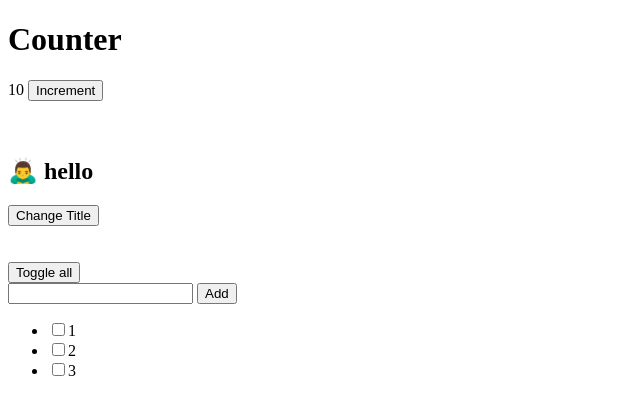
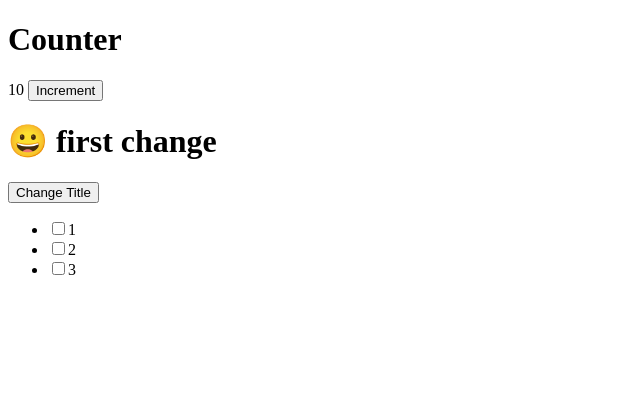
Before and after one commit to canoe726/web-component, a plain HTML site: page web-component-1/index.html in a window 1280 px wide. Both pictures are taken after a click on the button "Change Title". Shown: the whole page, without its empty margins (0-640 px from the left). Drawn offline with Linux system fonts and the light colour scheme.

Commit message:
change render way

```diff
--- a/web-component-1/App.js
+++ b/web-component-1/App.js
@@ -0,0 +1,47 @@
+import './counter.js';
+import './component.js';
+import './toggle.js';
+
+const title = ['😀 first change', '👏👏👏 second change', '🙇‍♂️ hello'];
+
+function changeElement () {
+  const newTitle = title[Math.floor((Math.random() * title.length))];
+  const elem = document.getElementById('mycomp');
+  elem.attributes.title.value = newTitle;
+}
+
+function App () {
+  const app = document.createElement('div');
+
+  const br = document.createElement('br');
+
+  const counter = document.createElement('my-counter');
+  counter.setAttribute('count', 10);
+
+  const component = document.createElement('my-component');
+  component.id = 'mycomp';
+  component.setAttribute('title', 'hello world');
+  const compBtn = document.createElement('button');
+  compBtn.innerText = 'Change Title';
+  compBtn.addEventListener('click', changeElement);
+
+  const myToggle = document.createElement('my-toggle');
+  myToggle.setAttribute('todos', '[1,2,3]');
+
+  app.append(counter);
+  app.append(br);
+  app.append(br);
+
+  app.append(component);
+  app.append(compBtn);
+  app.append(br);
+  app.append(br);
+
+  app.append(myToggle);
+  app.append(br);
+  app.append(br);
+
+  return app;
+}
+
+export default App;
--- a/web-component-1/index.html
+++ b/web-component-1/index.html
@@ -7,51 +7,9 @@
         height: 100%;
       }
     </style>
-    <script>
-      // my-component
-      const title = ['😀 first change', '👏👏👏 second change', '🙇‍♂️ hello'];
-
-      function changeElement () {
-        const newTitle = title[Math.floor((Math.random() * title.length))];
-        const elem = document.getElementById('mycomp');
-        elem.attributes.title.value = newTitle;
-      }
-    </script>
-    <script>
-      // my-toggle
-      function toggleAll() {
-
-      }
-    </script>
   </head>
   <body>
-    <section id="my-counter-wrapper">
-      <my-counter
-        id="counter"
-        count="10"
-      ></my-counter>
-    </section>
-    <br/>
-    <br/>
-    <section id="my-compomnent-wrapper">
-      <my-component
-        id="mycomp"
-        title="hello world"
-      ></my-component>
-      <button onclick="changeElement()">Change Title</button>
-    </section>
-    <br/>
-    <br/>
-    <section id="my-toggle-wrapper">
-      <button onclick="toggleAll()">Toggle all</button>
-      <form id="todoForm">
-        <input id="todoName" type="text"></input>
-        <button>Add</button>
-      </form>
-      <my-toggle id="mytoggle" todos="[1,2,3]"></my-toggle>
-    </section>
-    <script src="./counter.js" type="module"></script>
-    <script src="./component.js" type="module"></script>
-    <script src="./toggle.js"></script>
+    <div id="root"></div>
+    <script src="./index.js" type="module"></script>
   </body>
 </html>
--- a/web-component-1/index.js
+++ b/web-component-1/index.js
@@ -1,9 +1,4 @@
-import ReactDOM from './react-dom/ReactDOM.js';
+import App from './App.js';
 
 const root = document.getElementById('root');
-ReactDOM.redner(
-  document.createElement('div', {
-
-  }),
-  root,
-);
+root.appendChild(App())
--- a/web-component-1/toggle.js
+++ b/web-component-1/toggle.js
@@ -44,3 +44,5 @@ class Toggle extends HTMLElement {
 }
 
 customElements.define('my-toggle', Toggle);
+
+export default Toggle;
```
Also changed, not shown: web-component-1/react-dom/ReactDOM.js (deleted, +0 -16 lines).
